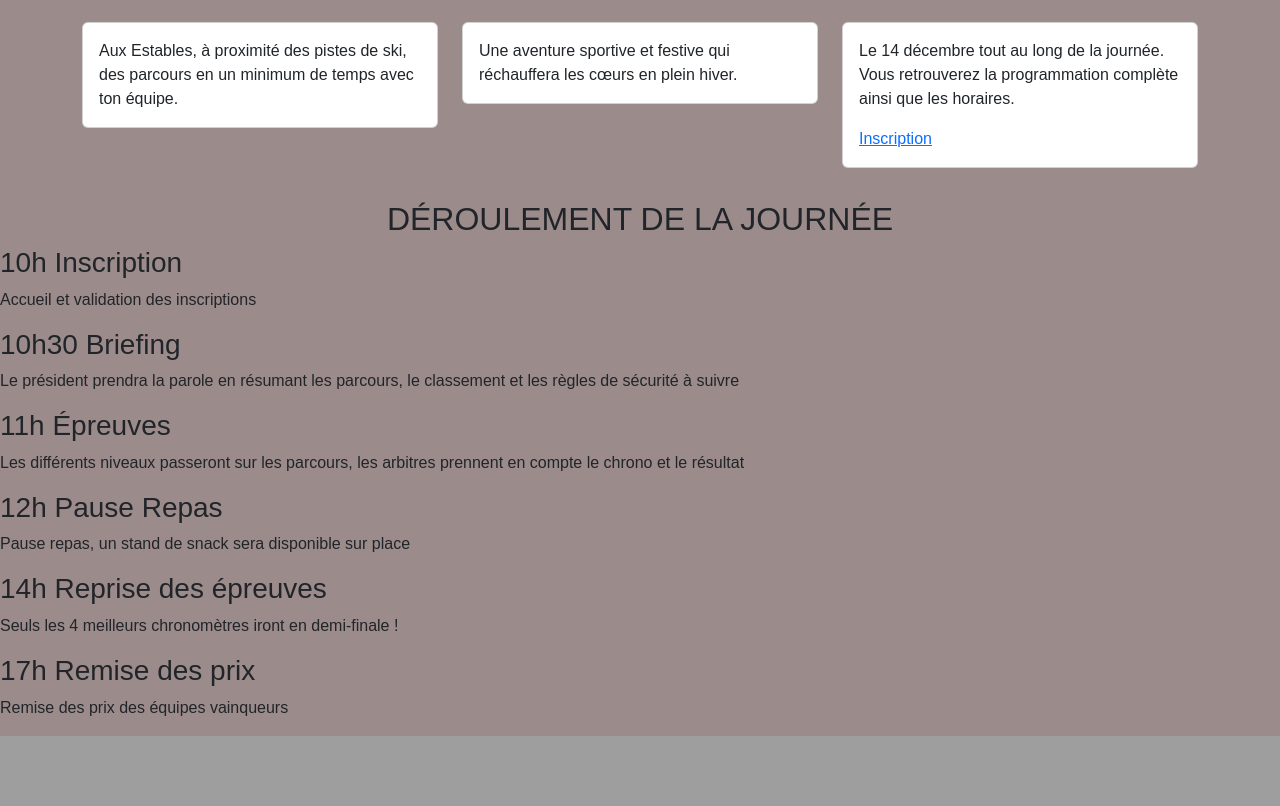
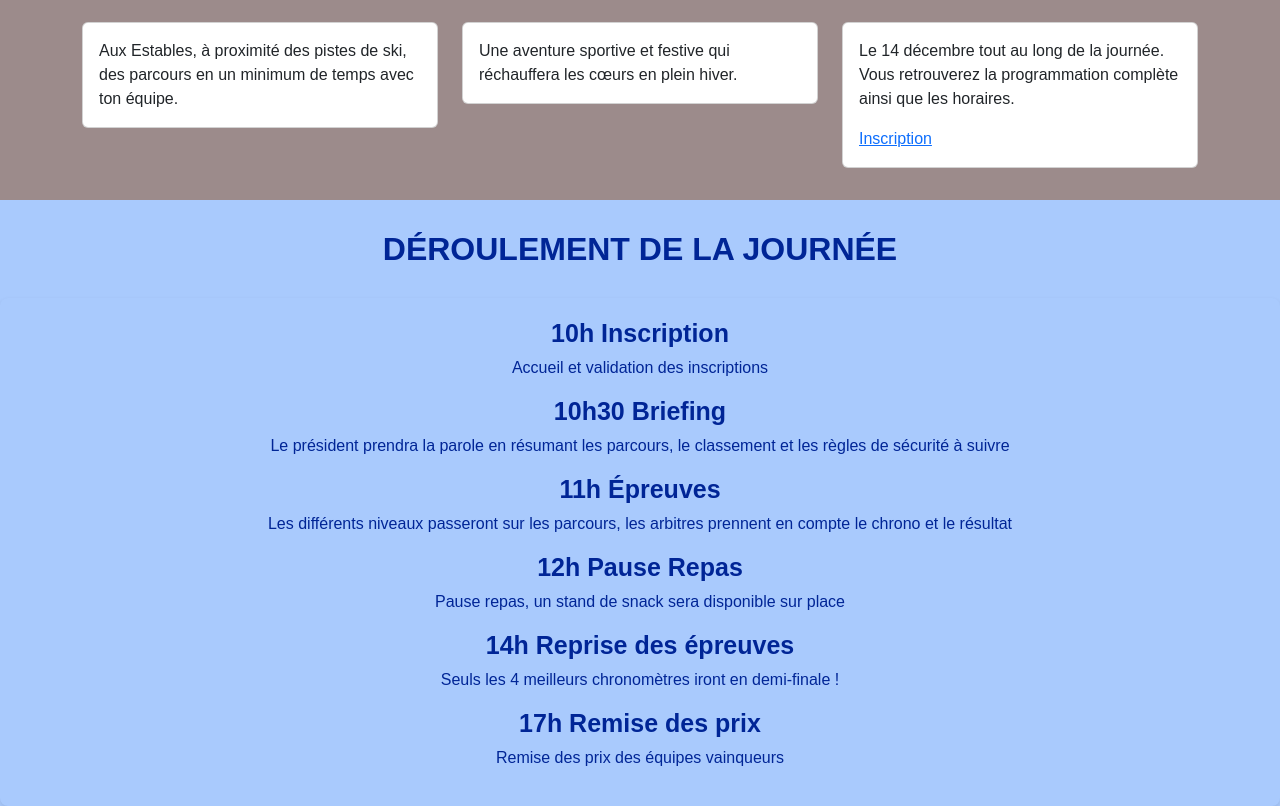
Before and after one commit to victoraubague1/webweek, a PHP site: page / in a window 1280 px wide. Shown: the part 1036-1842 px from the top of the page. Before the commit the page ends 1772 px from the top, so only its background shows below. Run offline with PHP 8.4, Linux system fonts and the light colour scheme.

Commit message:
Update style.css

```diff
--- a/css/style.css
+++ b/css/style.css
@@ -165,6 +165,28 @@ body{
         padding: 0.5em; /* Moins de padding sur les petits écrans */
         font-size: smaller; /* Police plus petite sur les petits écrans */
     }
+}
+/* Deroulement */
+.deroulement {
+    background-color: #A9CAFD;
+    color: #002596;
+    padding-top: 30px;
+}
+.deroulement h2 {
+    color: #002596;
+    margin-bottom: 30px;
+    font-weight: bold;
+}
+.container_horaires {
+    background-color: #A9CAFD;
+    padding: 20px;
+    border-radius: 8px;
+    box-shadow: 0 2px 4px rgba(0, 0, 0, .1);
+    text-align: center;
+}
+.horaires h3 {
+    font-size: 25px;
+    font-weight: bold;
 }
 
   /*c pr la landing page */
```
